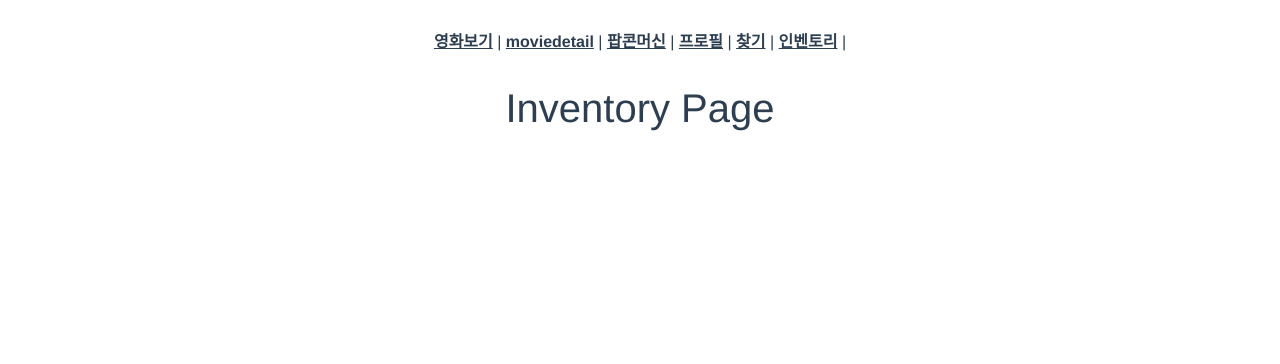
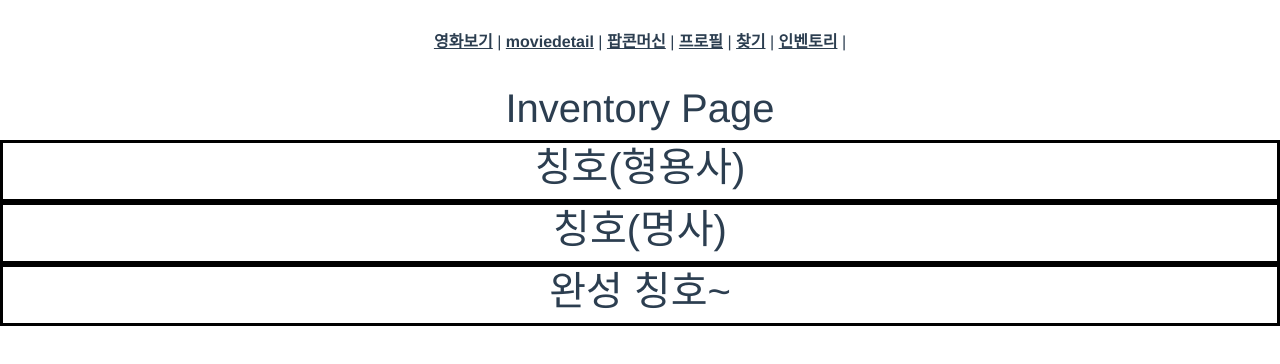
Before and after one commit to Alex-Redlich/WADAK, a Vue app in the folder final_pjt_front/: page /1/inventory in a window 1280 px wide. Shown: the top 364 px of the page. Built offline with nearby package versions, Linux system fonts and the light colour scheme.

Commit message:
스켈레톤코드구현__Inventory*__칭호페이지 스켈레톤 코드 구현, 컴포넌트 간 연결

```diff
--- /dev/null
+++ b/final_pjt_front/src/components/Inventory/FirstChingho.vue
@@ -0,0 +1,16 @@
+<template>
+  <div class="FirstChingho">
+    <div style="border: solid black">
+      <h1>칭호(형용사)</h1>
+    </div>
+  </div>
+</template>
+
+<script>
+export default {
+  name: "FirstChingho",
+  components: {},
+}
+</script>
+
+<style></style>
--- /dev/null
+++ b/final_pjt_front/src/components/Inventory/LastChingho.vue
@@ -0,0 +1,16 @@
+<template>
+  <div class="LastChingho">
+    <div style="border: solid black">
+      <h1>칭호(명사)</h1>
+    </div>
+  </div>
+</template>
+
+<script>
+export default {
+  name: "LastChingho",
+  components: {},
+}
+</script>
+
+<style></style>
--- /dev/null
+++ b/final_pjt_front/src/components/Inventory/MixChingho.vue
@@ -0,0 +1,16 @@
+<template>
+  <div class="MixChingho">
+    <div style="border: solid black">
+      <h1>완성 칭호~</h1>
+    </div>
+  </div>
+</template>
+
+<script>
+export default {
+  name: "MixChingho",
+  components: {},
+}
+</script>
+
+<style></style>
--- a/final_pjt_front/src/views/InventoryView.vue
+++ b/final_pjt_front/src/views/InventoryView.vue
@@ -1,12 +1,22 @@
 <template>
   <div class="InventoryView">
     <h1>Inventory Page</h1>
+    <FirstChingho />
+    <LastChingho />
+    <MixChingho />
   </div>
 </template>
 
 <script>
+import FirstChingho from "@/components/Inventory/FirstChingho"
+import LastChingho from "@/components/Inventory/LastChingho"
+import MixChingho from "@/components/Inventory/MixChingho"
 export default {
   name: "InventoryView",
-  components: {},
+  components: {
+    FirstChingho,
+    LastChingho,
+    MixChingho,
+  },
 }
 </script>
```
